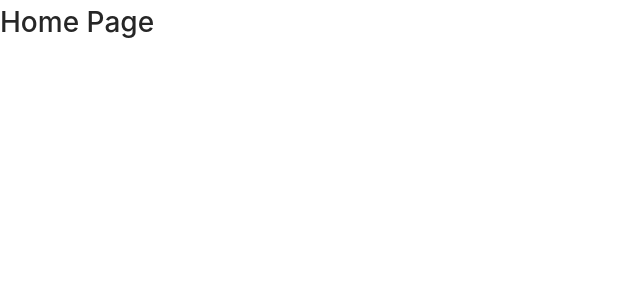
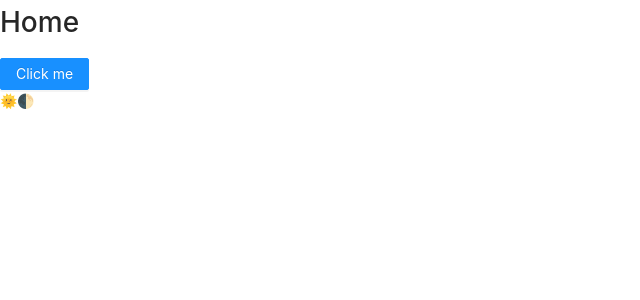
Before and after one commit to noor12401/Content-Management-System---Telegraph, a Next.js app in the folder client/: page / in a window 1280 px wide. Shown: the top 300 px of the page, without its empty margins (0-640 px from the left). Built offline with nearby package versions, Linux system fonts and the light colour scheme.

Commit message:
Context API extension

```diff
--- /dev/null
+++ b/client/components/ToggleTheme.js
@@ -0,0 +1,15 @@
+import { useContext } from "react";
+import { ThemeContext } from "../context/theme";
+
+const ToggleTheme = () => {
+  const [theme, setTheme] = useContext(ThemeContext);
+
+  return (
+    <>
+      <span>🌞</span>
+      <span>🌓</span>
+    </>
+  );
+};
+
+export default ToggleTheme;
--- a/client/context/theme.js
+++ b/client/context/theme.js
@@ -1,4 +1,4 @@
-import { useContext, useEffect, useState, createContext } from "react";
+import { useEffect, useState, createContext } from "react";
 
 const ThemeContext = createContext();
 
--- a/client/pages/_app.js
+++ b/client/pages/_app.js
@@ -1,7 +1,12 @@
-import 'antd/dist/antd.css';
+import { ThemeProvider } from "../context/theme";
+import "antd/dist/antd.css";
 
 function MyApp({ Component, pageProps }) {
-    return <Component {...pageProps} />
-  }
+  return (
+    <ThemeProvider>
+      <Component {...pageProps} />
+    </ThemeProvider>
+  );
+}
 
-  export default MyApp;
+export default MyApp;
--- a/client/pages/index.js
+++ b/client/pages/index.js
@@ -1,9 +1,15 @@
-function Home () {
-    return (
-        <div>
-            <h1>Home Page</h1>
-        </div>
-    )
+import ToggleTheme from "../components/ToggleTheme";
+import { Button } from "antd";
+
+function Home() {
+  return (
+    <div>
+      <h1>Home</h1>
+      <Button type="primary">Click me</Button>
+      <br />
+      <ToggleTheme />
+    </div>
+  );
 }
 
 export default Home;
```
Also changed, not shown: client/pages/admin/index.js (+6 -6 lines).
